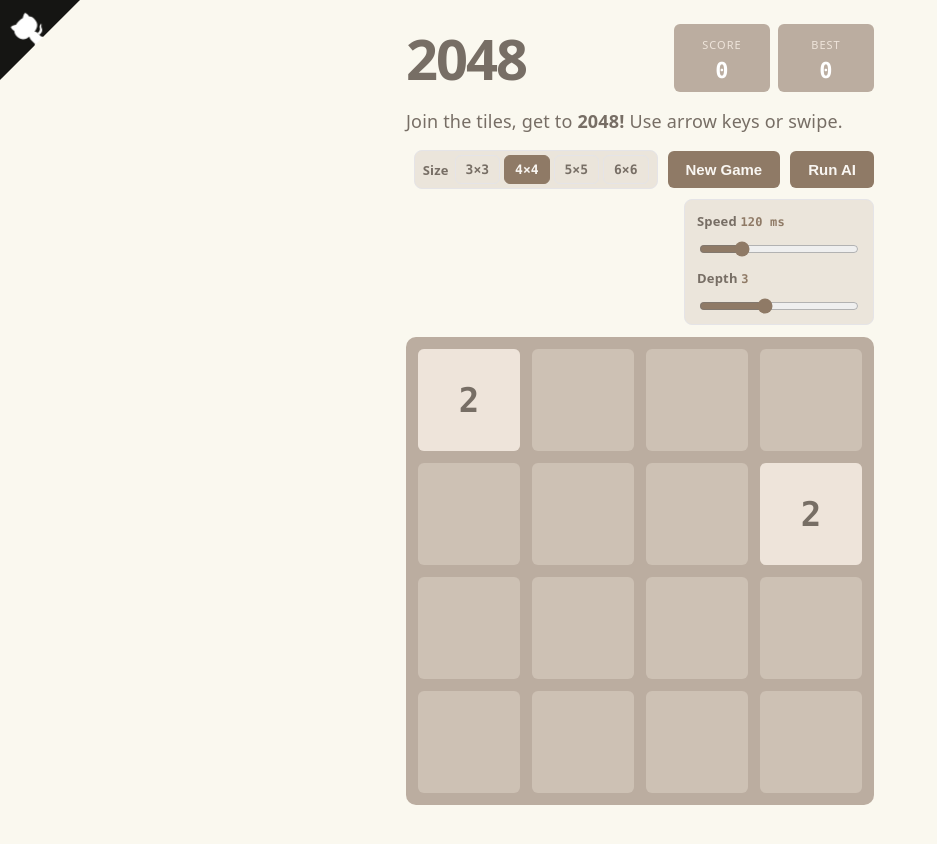
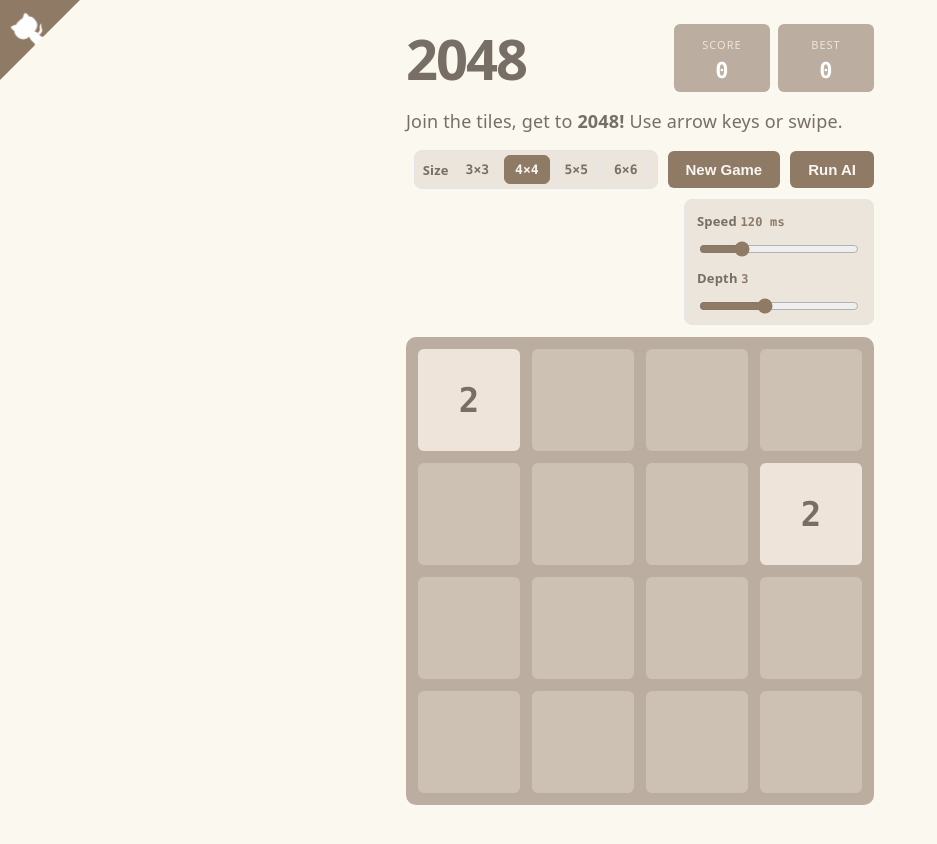
Before and after one commit to akikiya/2048, a Svelte app: page / in a window 1280 px wide. Shown: the top 844 px of the page, without its empty margins (0-937 px from the left). Built offline with nearby package versions, Linux system fonts and the light colour scheme.

Commit message:
feat: set GithubCorner fill color

```diff
--- a/src/App.svelte
+++ b/src/App.svelte
@@ -27,7 +27,7 @@
 
 <svelte:window onkeydown={keyboard.handle} />
 
-<GithubCorner href="https://github.com/akikiya/2048" />
+<GithubCorner href="https://github.com/akikiya/2048" fill="#8f7a66" />
 
 <main>
   <header>
```
